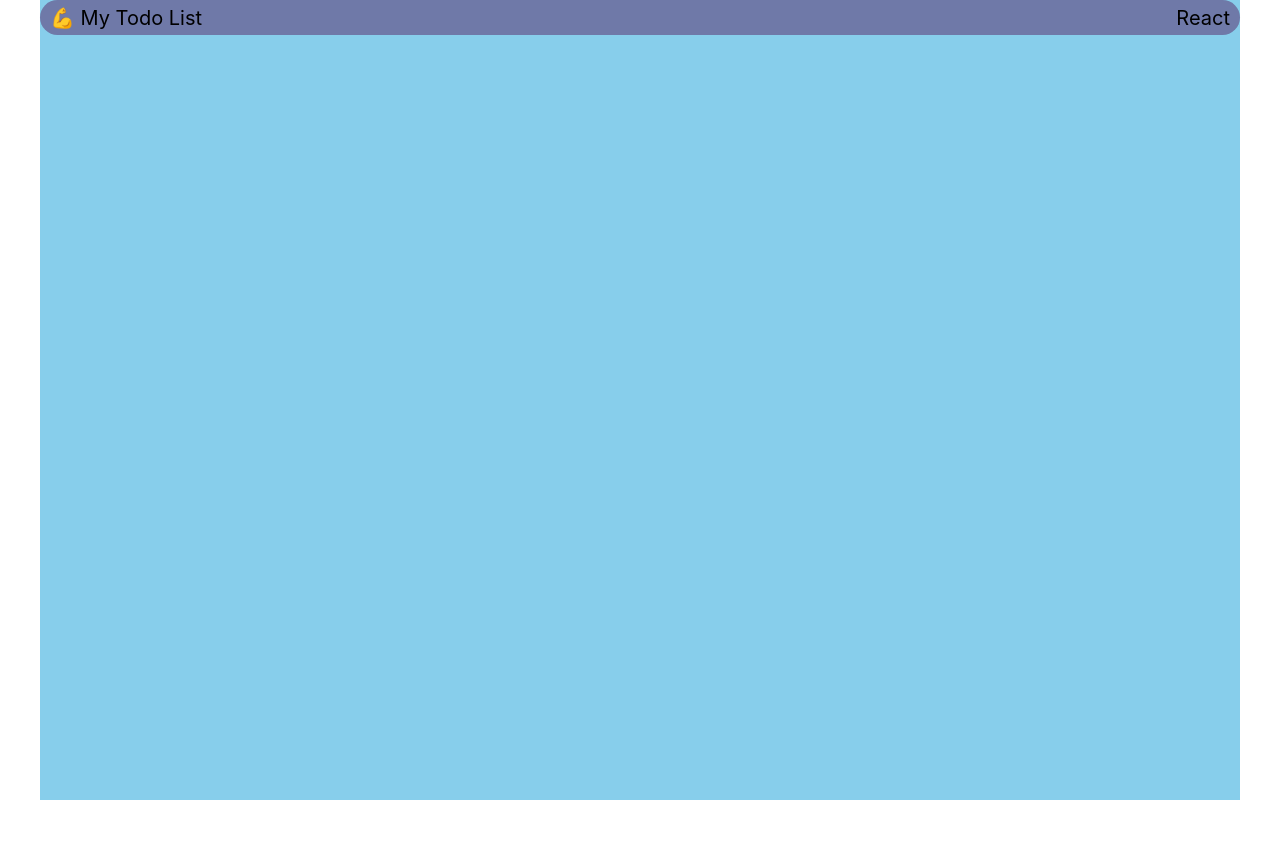
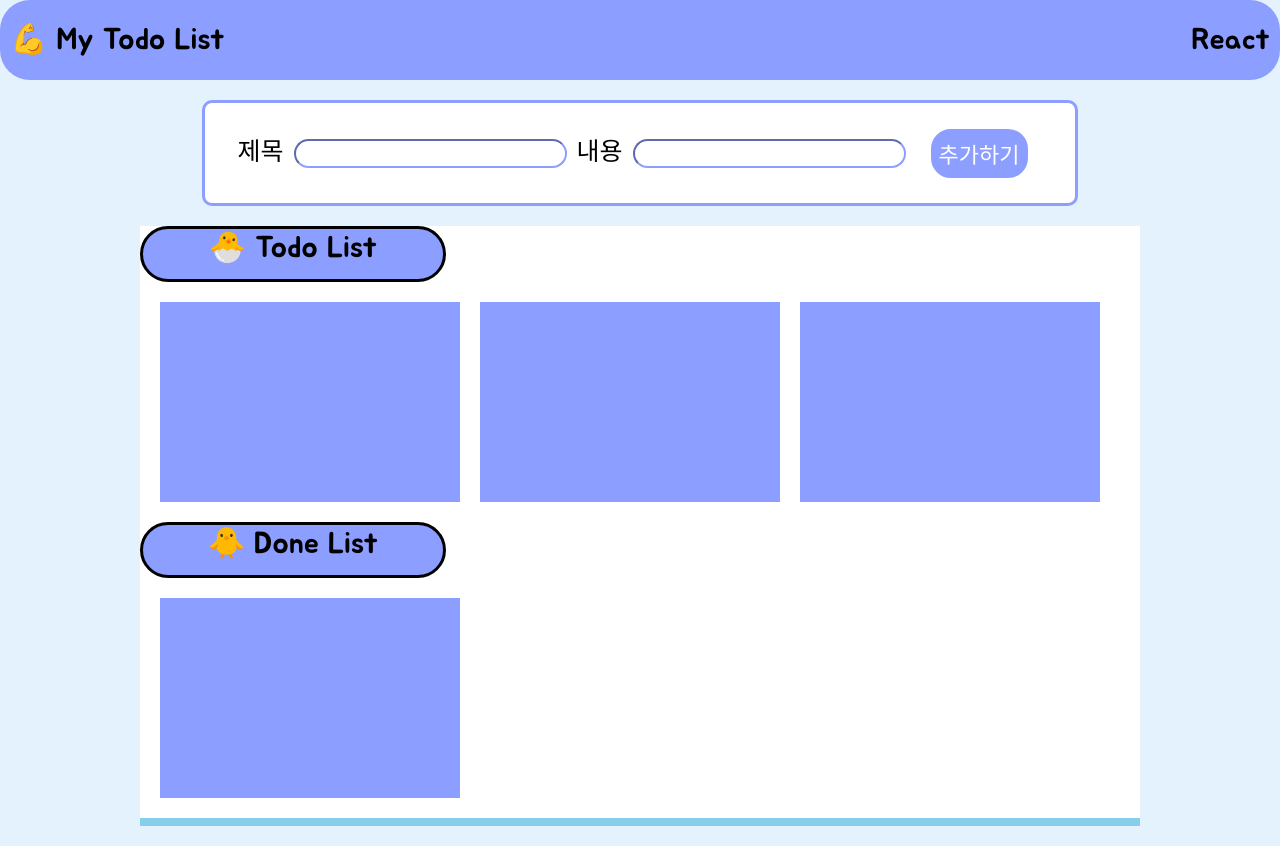
Before and after one commit to Yboda/Redux_todo, a React (Create React App) app: page / in a window 1280 px wide. Before the commit the page ends 800 px from the top, so only its background shows below. Built offline with nearby package versions, Linux system fonts and the light colour scheme.

Commit message:
CSS 적용 및 구조 수정

```diff
--- a/public/index.html
+++ b/public/index.html
@@ -24,7 +24,13 @@
       work correctly both with client-side routing and a non-root public URL.
       Learn how to configure a non-root public URL by running `npm run build`.
     -->
-    <title>React App</title>
+
+    <link
+      href="https://fonts.googleapis.com/css2?family=Jua&display=swap"
+      rel="stylesheet"
+    />
+
+    <title>My Todo List</title>
   </head>
   <body>
     <noscript>You need to enable JavaScript to run this app.</noscript>
--- a/src/App.css
+++ b/src/App.css
@@ -1,38 +1,2 @@
-.App {
-  text-align: center;
+.root {
 }
-
-.App-logo {
-  height: 40vmin;
-  pointer-events: none;
-}
-
-@media (prefers-reduced-motion: no-preference) {
-  .App-logo {
-    animation: App-logo-spin infinite 20s linear;
-  }
-}
-
-.App-header {
-  background-color: #282c34;
-  min-height: 100vh;
-  display: flex;
-  flex-direction: column;
-  align-items: center;
-  justify-content: center;
-  font-size: calc(10px + 2vmin);
-  color: white;
-}
-
-.App-link {
-  color: #61dafb;
-}
-
-@keyframes App-logo-spin {
-  from {
-    transform: rotate(0deg);
-  }
-  to {
-    transform: rotate(360deg);
-  }
-}
--- a/src/App.js
+++ b/src/App.js
@@ -1,19 +1,22 @@
 import React from "react";
+import "./App.css";
 import styled from "styled-components";
 import Header from "./components/Header";
 import Todolist from "./components/Todolist";
+import TodoInput from "./components/Todoinput";
 
 const StContainer = styled.div`
-  max-width: 1200px;
+  max-width: 100rem;
   min-height: 800px;
   margin: 0 auto;
-  background-color: skyblue;
+  font-family: "Jua", sans-serif;
 `;
 
 function App() {
   return (
     <StContainer>
       <Header />
+      <TodoInput />
       <Todolist />
     </StContainer>
   );
--- /dev/null
+++ b/src/components/Todoinput.jsx
@@ -0,0 +1,61 @@
+import styled from "styled-components";
+
+const FormContainer = styled.div`
+  width: 850px;
+  height: 100px;
+  background-color: #fff;
+  border-radius: 10px;
+  margin: 20px auto;
+  font-size: 25px;
+  display: flex;
+  justify-content: center;
+  align-items: center;
+  border: solid 3px #8c9eff;
+  padding: 0 10px;
+`;
+
+const StInput = styled.input`
+  font-size: 20px;
+  margin: 10px;
+  border-color: #8c9eff;
+  border-radius: 20px;
+`;
+
+const StAddBtn = styled.button`
+  font-family: "Jua", sans-serif;
+  padding: 5px;
+  margin: 15px;
+  background-color: #8c9eff;
+  border: solid 3px #8c9eff;
+  color: #fff;
+  border-radius: 20px;
+  font-size: 22px;
+  cursor: pointer;
+  transition: 0.2s;
+
+  :hover {
+    background-color: #805acb;
+    border: solid 3px #805acb;
+    color: #fff;
+  }
+`;
+
+function TodoInput() {
+  return (
+    <div className="form-container">
+      <FormContainer>
+        <div>
+          제목
+          <StInput />
+        </div>
+        <div>
+          내용
+          <StInput />
+        </div>
+        <StAddBtn>추가하기</StAddBtn>
+      </FormContainer>
+    </div>
+  );
+}
+
+export default TodoInput;
--- a/src/components/Todoitem.jsx
+++ b/src/components/Todoitem.jsx
@@ -1,5 +1,14 @@
+import styled from "styled-components";
+
+const StItem = styled.div`
+  margin: 20px 0px 20px 20px;
+  width: 300px;
+  height: 200px;
+  background-color: #8c9eff;
+`;
+
 function Todoitem() {
-  return <div></div>;
+  return <StItem />;
 }
 
 export default Todoitem;
--- a/src/components/Todolist.jsx
+++ b/src/components/Todolist.jsx
@@ -1,21 +1,57 @@
 import styled from "styled-components";
 import Todoitem from "./Todoitem";
 
-const TodoContainer = styled.div``;
+const TodoContainer = styled.div`
+  width: 1000px;
+  min-width: 600px;
+  min-height: 600px;
+  background-color: skyblue;
+  margin: 20px auto;
+`;
 
-const WorkingZone = styled.div``;
+const StList = styled.div`
+  width: 100%;
+  height: auto;
+  background-color: #fff;
+  margin: 0 auto;
+`;
 
-const DoneZone = styled.div``;
+// StList 나중에 isdone값으로 조건부스타일링
+
+const ItemContainer = styled.div`
+  width: 100%;
+  height: auto;
+  background-color: #fff;
+  display: flex;
+`;
+
+const StTitle = styled.div`
+  width: 30%;
+  height: 50px;
+  text-align: center;
+  font-size: 30px;
+  background-color: #8c9eff;
+  border: solid 3px black;
+  border-radius: 30px;
+`;
 
 function Todolist() {
   return (
     <TodoContainer>
-      <WorkingZone>
-        <Todoitem />
-      </WorkingZone>
-      <DoneZone>
-        <Todoitem />
-      </DoneZone>
+      <StList>
+        <StTitle>🐣 Todo List</StTitle>
+        <ItemContainer>
+          <Todoitem />
+          <Todoitem />
+          <Todoitem />
+        </ItemContainer>
+      </StList>
+      <StList>
+        <StTitle>🐥 Done List</StTitle>
+        <ItemContainer>
+          <Todoitem />
+        </ItemContainer>
+      </StList>
     </TodoContainer>
   );
 }
--- a/src/components/header.jsx
+++ b/src/components/header.jsx
@@ -2,15 +2,15 @@ import React from "react";
 import styled from "styled-components";
 
 const StHeader = styled.div`
-  background-color: #6f79a8;
+  background-color: #8c9eff;
   width: 100%;
-  height: 35px;
+  height: 80px;
   margin: 0 auto;
   display: flex;
   justify-content: space-between;
   align-items: center;
   border-radius: 30px;
-  font-size: 20px;
+  font-size: 30px;
 `;
 
 const StTitle = styled.div`
--- a/src/index.css
+++ b/src/index.css
@@ -1,13 +1,14 @@
 body {
   margin: 0;
-  font-family: -apple-system, BlinkMacSystemFont, 'Segoe UI', 'Roboto', 'Oxygen',
-    'Ubuntu', 'Cantarell', 'Fira Sans', 'Droid Sans', 'Helvetica Neue',
+  font-family: -apple-system, BlinkMacSystemFont, "Segoe UI", "Roboto", "Oxygen",
+    "Ubuntu", "Cantarell", "Fira Sans", "Droid Sans", "Helvetica Neue",
     sans-serif;
   -webkit-font-smoothing: antialiased;
   -moz-osx-font-smoothing: grayscale;
+  background-color: #e3f2fd;
 }
 
 code {
-  font-family: source-code-pro, Menlo, Monaco, Consolas, 'Courier New',
+  font-family: source-code-pro, Menlo, Monaco, Consolas, "Courier New",
     monospace;
 }
```
